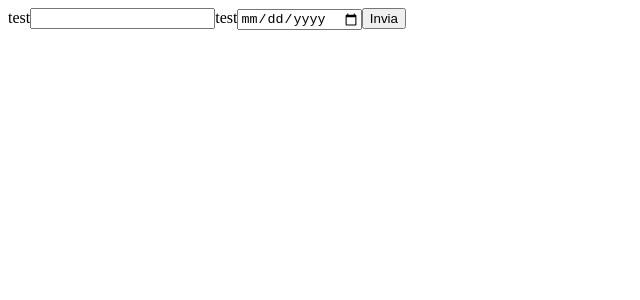
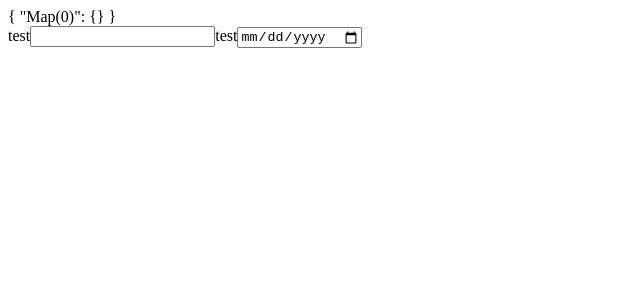
Before and after one commit to LorenzoCirelli/helithre-vue, a Vue app: page / in a window 1280 px wide. Shown: the top 300 px of the page, without its empty margins (0-640 px from the left). Built offline with nearby package versions, Linux system fonts and the light colour scheme.

Commit message:
Better saving and refactor

```diff
--- a/src/components/form/fields/basicInput.vue
+++ b/src/components/form/fields/basicInput.vue
@@ -1,37 +1,19 @@
 <template>
     <label :for="BasicInputObj.id">{{ BasicInputObj.text }}</label>
-    <input :type="BasicInputObj.type" :id="BasicInputObj.id">
+    <input :type="BasicInputObj.type" :id="BasicInputObj.id" :name="BasicInputObj.id">
 </template>
 <script setup lang="ts">
 import type { PropType } from 'vue';
-import { DefaultElement } from '../../../types/basic.ts'
+import { BasicInput } from '../../../composable/inputUtil';
 import type { BasicFieldInterfaceComponent } from '../../../types/fields/basicField';
-import { BasicFieldTypeEnum } from '../../../types/fields/basicField';
-import { validatedResult } from '../../../composable/utils.ts';
+
 const props = defineProps({
     conf: {
         type: Object as PropType<BasicFieldInterfaceComponent>
     }
 })
 
-class BasicInput extends DefaultElement {
-    type: string | undefined
-    constructor(text: string | undefined, id: string | undefined, type: string | undefined) {
-        super(String(validatedResult(text)), String(validatedResult(id)));
-        this.type = this.checkIfTypeIsValid(String(validatedResult(type)))
-    }
-
-    checkIfTypeIsValid(type: string): string {
-        if (type in BasicFieldTypeEnum) {
-            return type;
-        } else {
-            throw new Error(`Type for input was not in the accepted list, ${type} received`);
-        }
-    }
-
-}
 //retriving information for a basic input
 const BasicInputObj = new BasicInput(props.conf?.text, props.conf?.id, props.conf?.type)
 
-
 </script>
--- a/src/components/form/formElement.vue
+++ b/src/components/form/formElement.vue
@@ -1,16 +1,25 @@
 <template>
-    <form @submit.prevent="getFormValues">
+    {{ formValues }}
+    <form @change.prevent="getFormValues" @submit.prevent="getFormValues">
         <slot />
-        <input type="submit" value="Invia">
     </form>
 </template>
 <script setup lang="ts">
 import { validatedResult } from '../../composable/utils';
 
-function getFormValues(submitEvent: Event) {
+import { reactive } from 'vue'
 
-    const event = validatedResult(submitEvent) as Event
-    const form = (validatedResult(validatedResult(event.target).elements)) as HTMLFormControlsCollection
-    console.log(form)
+const formValues = reactive(new Map<string, string>())
+
+// Handler generico per tutti gli input del form
+function getFormValues(event: Event) {
+    const target = validatedResult(event.target) as HTMLInputElement | HTMLSelectElement | HTMLTextAreaElement
+    if (target && target.name) {
+        validatedResult(target.value)
+        formValues.set(target.name, target.value)
+    }
+    console.log('formValues:', formValues)
 }
+
+
 </script>
--- /dev/null
+++ b/src/composable/inputUtil.ts
@@ -0,0 +1,20 @@
+import { DefaultElement } from "../types/basic";
+import { BasicFieldTypeEnum } from "../types/fields/basicField";
+import { validatedResult } from "./utils";
+
+export class BasicInput extends DefaultElement {
+    type: string | undefined
+    constructor(text: string | undefined, id: string | undefined, type: string | undefined) {
+        super(String(validatedResult(text)), String(validatedResult(id)));
+        this.type = this.checkIfTypeIsValid(String(validatedResult(type)))
+    }
+
+    checkIfTypeIsValid(type: string): string {
+        if (type in BasicFieldTypeEnum) {
+            return type;
+        } else {
+            throw new Error(`Type for input was not in the accepted list, ${type} received`);
+        }
+    }
+
+}
--- a/src/composable/utils.ts
+++ b/src/composable/utils.ts
@@ -1,4 +1,4 @@
-export const validatedResult = (val: string | number | boolean | undefined | Event | EventTarget | null | HTMLFormControlsCollection) => {
+export const validatedResult = (val: any) => {
   if (val === undefined) {
     throw new Error("The value was undefined");
   } else if (val === null) {
```
